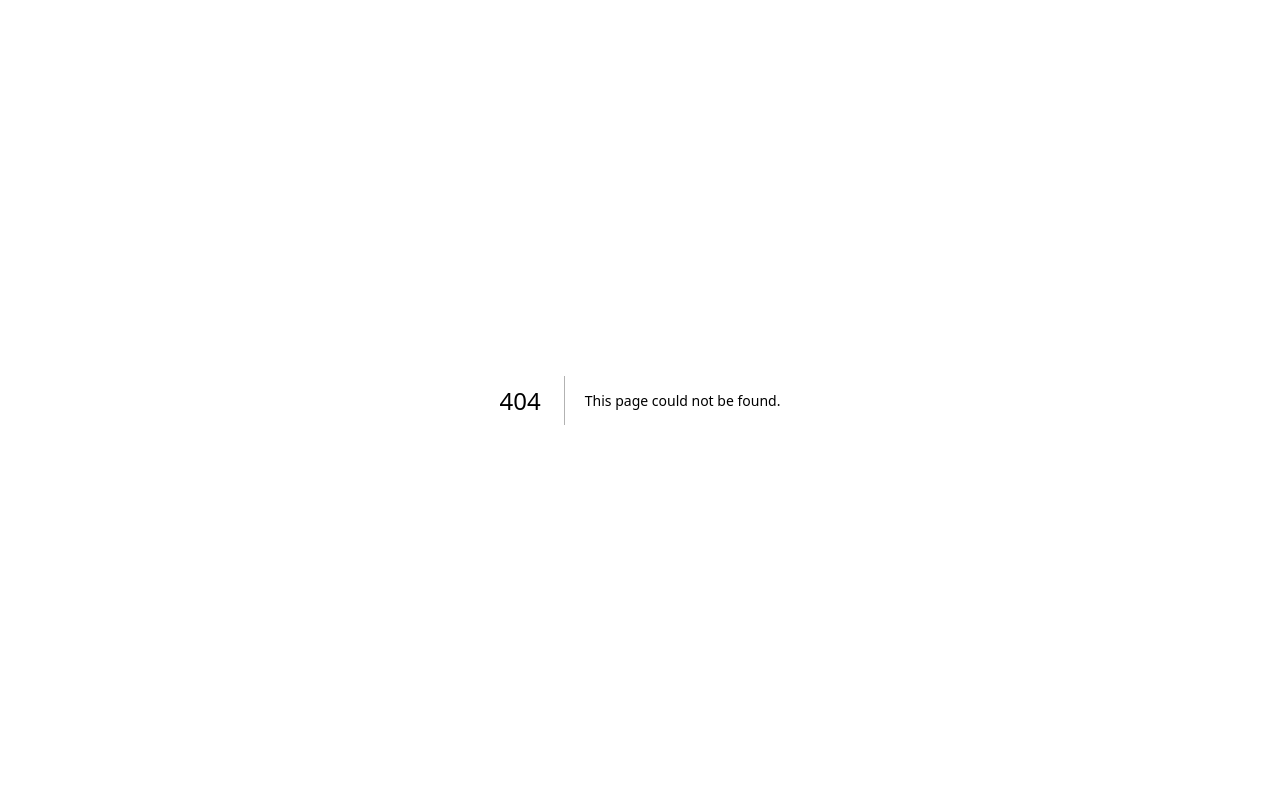
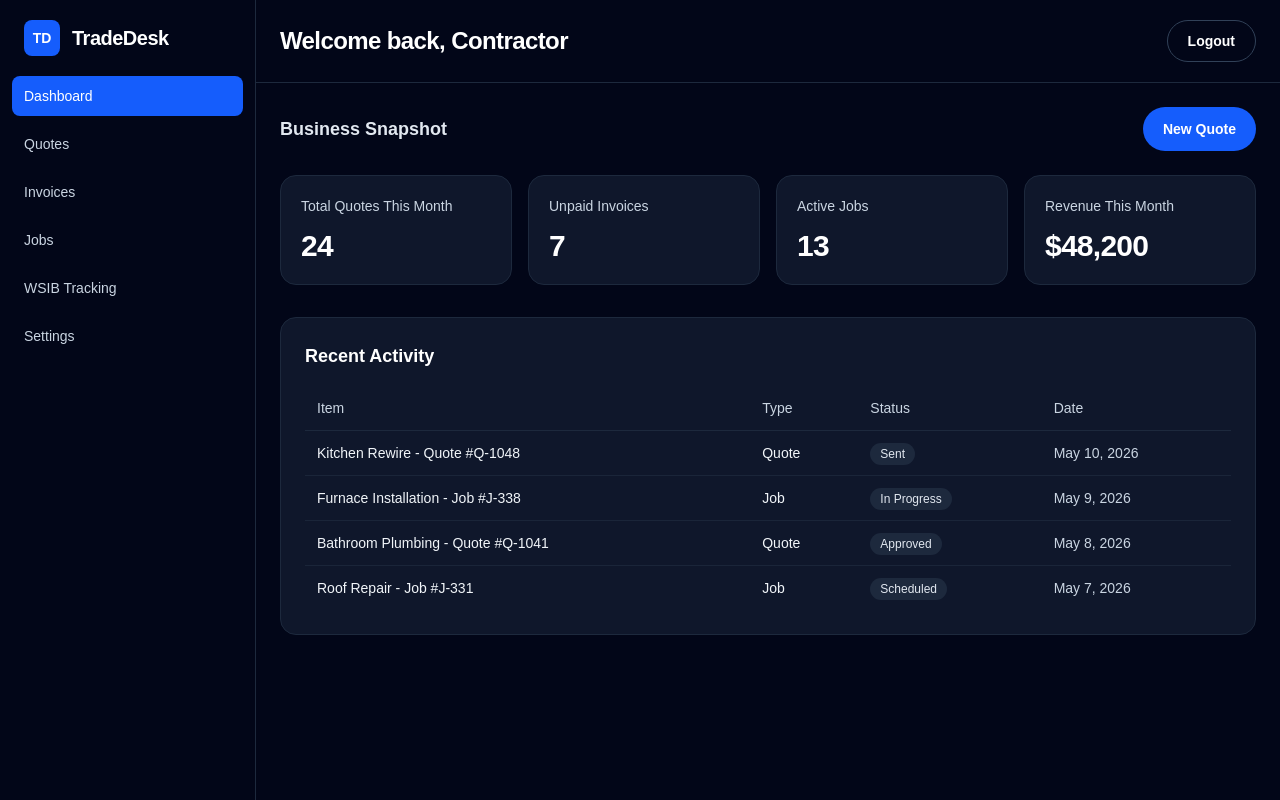
Before and after one commit to Rghazal06/tradedesk, a Next.js app in the folder tradedesk/: page /dashboard in a window 1280 px wide. Before the commit this address had no page. Built offline with nearby package versions, Linux system fonts and the light colour scheme.

Commit message:
added dashboard page

```diff
--- /dev/null
+++ b/tradedesk/app/dashboard/page.tsx
@@ -0,0 +1,149 @@
+import Link from "next/link";
+
+const navLinks = [
+  "Dashboard",
+  "Quotes",
+  "Invoices",
+  "Jobs",
+  "WSIB Tracking",
+  "Settings",
+];
+
+const stats = [
+  { label: "Total Quotes This Month", value: "24" },
+  { label: "Unpaid Invoices", value: "7" },
+  { label: "Active Jobs", value: "13" },
+  { label: "Revenue This Month", value: "$48,200" },
+];
+
+const recentActivity = [
+  {
+    item: "Kitchen Rewire - Quote #Q-1048",
+    type: "Quote",
+    status: "Sent",
+    date: "May 10, 2026",
+  },
+  {
+    item: "Furnace Installation - Job #J-338",
+    type: "Job",
+    status: "In Progress",
+    date: "May 9, 2026",
+  },
+  {
+    item: "Bathroom Plumbing - Quote #Q-1041",
+    type: "Quote",
+    status: "Approved",
+    date: "May 8, 2026",
+  },
+  {
+    item: "Roof Repair - Job #J-331",
+    type: "Job",
+    status: "Scheduled",
+    date: "May 7, 2026",
+  },
+];
+
+export default function DashboardPage() {
+  return (
+    <div className="min-h-screen bg-slate-950 text-white">
+      <div className="mx-auto flex w-full max-w-7xl flex-col lg:flex-row">
+        <aside className="w-full border-b border-slate-800 lg:min-h-screen lg:w-64 lg:border-b-0 lg:border-r">
+          <div className="flex items-center gap-3 px-6 py-5">
+            <div className="flex h-9 w-9 items-center justify-center rounded-lg bg-blue-600 text-sm font-bold">
+              TD
+            </div>
+            <span className="text-xl font-semibold tracking-tight">TradeDesk</span>
+          </div>
+
+          <nav className="grid grid-cols-2 gap-2 px-4 pb-5 lg:grid-cols-1 lg:px-3">
+            {navLinks.map((link) => (
+              <Link
+                key={link}
+                href="#"
+                className={`rounded-lg px-3 py-2.5 text-sm font-medium transition ${
+                  link === "Dashboard"
+                    ? "bg-blue-600 text-white"
+                    : "text-slate-300 hover:bg-slate-900 hover:text-white"
+                }`}
+              >
+                {link}
+              </Link>
+            ))}
+          </nav>
+        </aside>
+
+        <div className="flex-1">
+          <header className="border-b border-slate-800">
+            <div className="flex flex-col gap-4 px-6 py-5 sm:flex-row sm:items-center sm:justify-between">
+              <h1 className="text-2xl font-semibold tracking-tight">
+                Welcome back, Contractor
+              </h1>
+              <button className="w-full rounded-full border border-slate-700 px-5 py-2.5 text-sm font-semibold text-white transition hover:border-slate-500 sm:w-auto">
+                Logout
+              </button>
+            </div>
+          </header>
+
+          <main className="px-6 py-6">
+            <div className="mb-6 flex flex-col gap-3 sm:flex-row sm:items-center sm:justify-between">
+              <h2 className="text-lg font-semibold text-slate-200">
+                Business Snapshot
+              </h2>
+              <button className="w-full rounded-full bg-blue-600 px-5 py-3 text-sm font-semibold text-white transition hover:bg-blue-500 sm:w-auto">
+                New Quote
+              </button>
+            </div>
+
+            <section className="grid gap-4 sm:grid-cols-2 xl:grid-cols-4">
+              {stats.map((stat) => (
+                <article
+                  key={stat.label}
+                  className="rounded-2xl border border-slate-800 bg-slate-900 p-5"
+                >
+                  <p className="text-sm text-slate-300">{stat.label}</p>
+                  <p className="mt-3 text-3xl font-bold tracking-tight">{stat.value}</p>
+                </article>
+              ))}
+            </section>
+
+            <section className="mt-8 rounded-2xl border border-slate-800 bg-slate-900 p-5 sm:p-6">
+              <div className="mb-4 flex items-center justify-between">
+                <h3 className="text-lg font-semibold">Recent Activity</h3>
+              </div>
+
+              <div className="overflow-x-auto">
+                <table className="w-full min-w-[640px] text-left text-sm">
+                  <thead>
+                    <tr className="border-b border-slate-800 text-slate-300">
+                      <th className="px-3 py-3 font-medium">Item</th>
+                      <th className="px-3 py-3 font-medium">Type</th>
+                      <th className="px-3 py-3 font-medium">Status</th>
+                      <th className="px-3 py-3 font-medium">Date</th>
+                    </tr>
+                  </thead>
+                  <tbody>
+                    {recentActivity.map((activity) => (
+                      <tr
+                        key={activity.item}
+                        className="border-b border-slate-800/80 text-slate-100 last:border-0"
+                      >
+                        <td className="px-3 py-3">{activity.item}</td>
+                        <td className="px-3 py-3">{activity.type}</td>
+                        <td className="px-3 py-3">
+                          <span className="rounded-full bg-slate-800 px-2.5 py-1 text-xs text-slate-200">
+                            {activity.status}
+                          </span>
+                        </td>
+                        <td className="px-3 py-3 text-slate-300">{activity.date}</td>
+                      </tr>
+                    ))}
+                  </tbody>
+                </table>
+              </div>
+            </section>
+          </main>
+        </div>
+      </div>
+    </div>
+  );
+}
```
